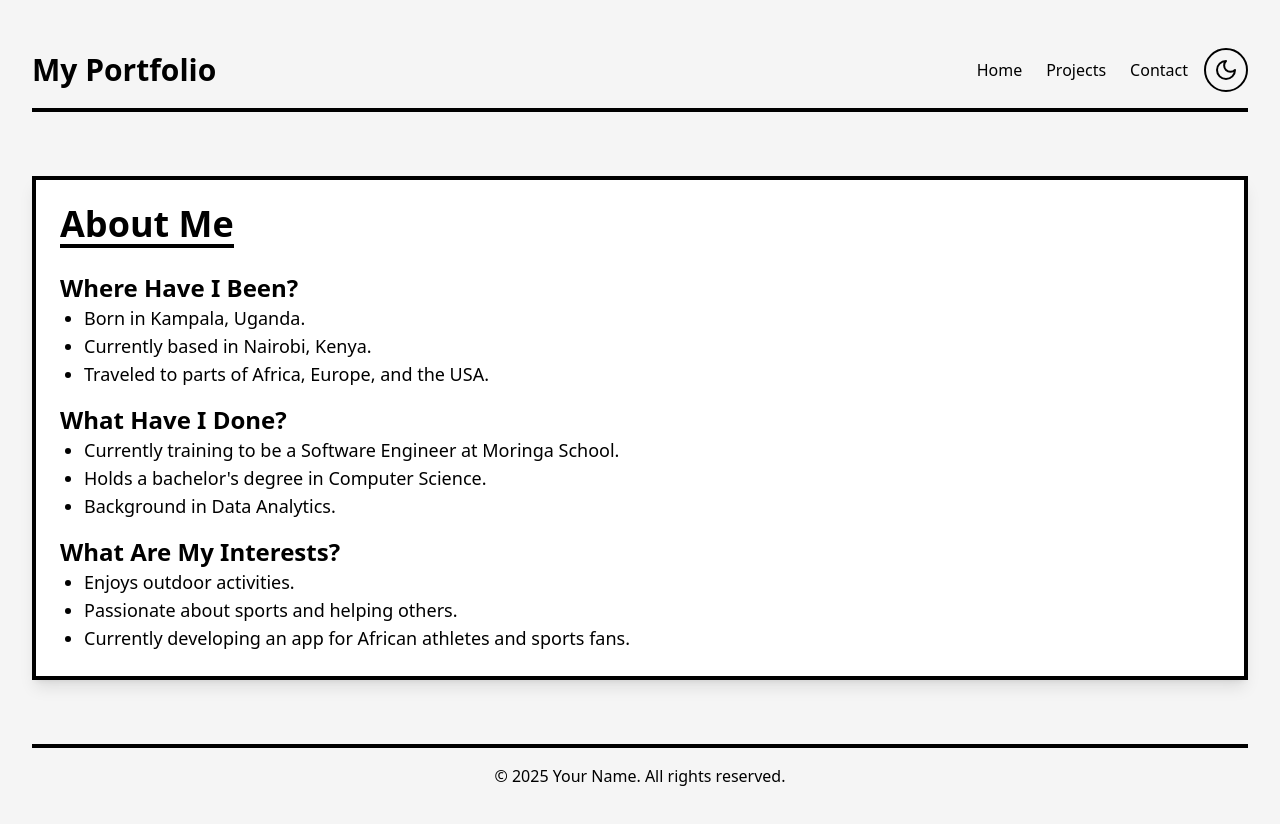
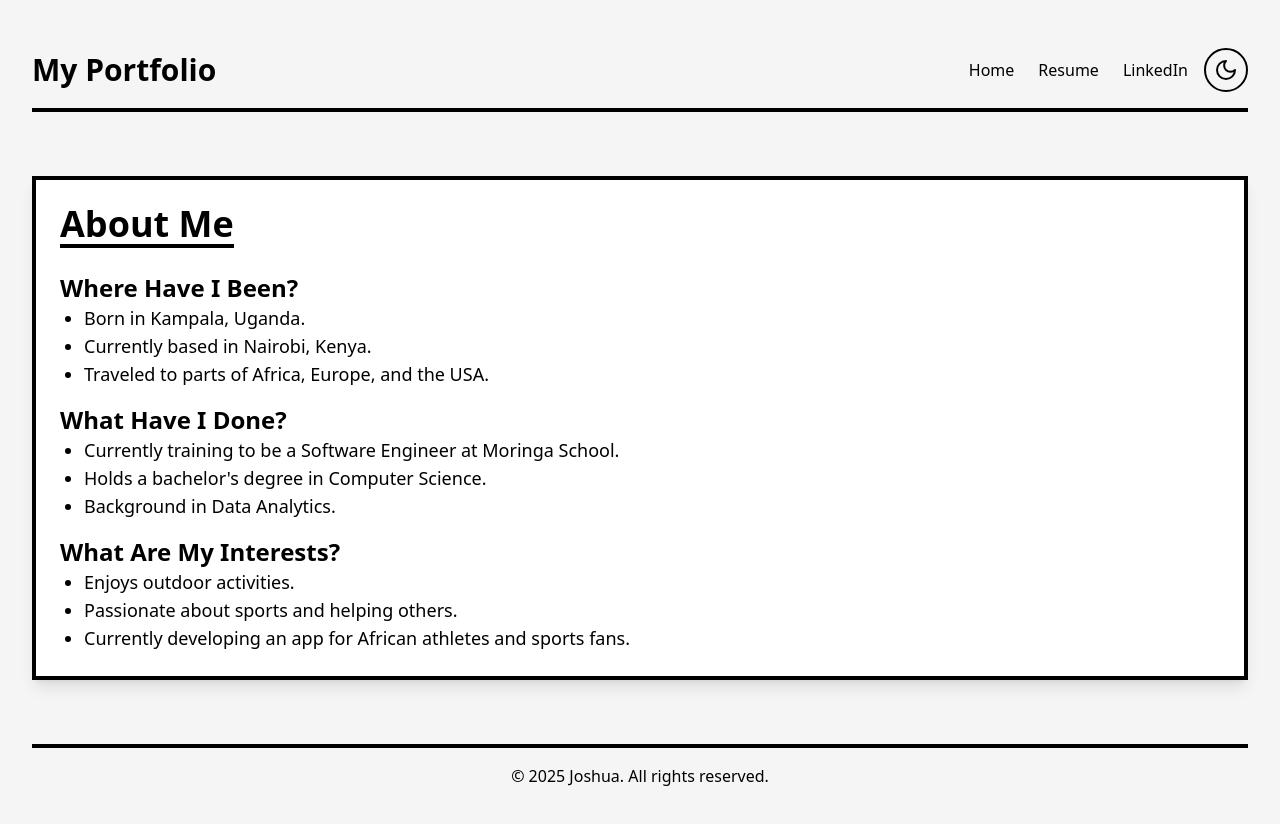
Before and after one commit to jssem001/portfolio2, a React (Create React App) app in the folder my-app/: page /aboutme in a window 1280 px wide. Shown: the top 824 px of the page. Built offline with nearby package versions, Linux system fonts and the light colour scheme.

Commit message:
about page adjustments

```diff
--- a/my-app/public/index.html
+++ b/my-app/public/index.html
@@ -2,14 +2,14 @@
 <html lang="en">
   <head>
     <meta charset="utf-8" />
-    <link rel="icon" href="%PUBLIC_URL%/favicon.ico" />
+    <!-- <link rel="icon" href="%PUBLIC_URL%/favicon.ico" /> -->
     <meta name="viewport" content="width=device-width, initial-scale=1" />
     <meta name="theme-color" content="#000000" />
     <meta
       name="description"
       content="Web site created using create-react-app"
     />
-    <link rel="apple-touch-icon" href="%PUBLIC_URL%/logo192.png" />
+    <!-- <link rel="apple-touch-icon" href="%PUBLIC_URL%/logo192.png" /> -->
     <!--
       manifest.json provides metadata used when your web app is installed on a
       user's mobile device or desktop. See https://developers.google.com/web/fundamentals/web-app-manifest/
@@ -24,7 +24,7 @@
       work correctly both with client-side routing and a non-root public URL.
       Learn how to configure a non-root public URL by running `npm run build`.
     -->
-    <title>React App</title>
+    <title>Josh's Porfolio</title>
   </head>
   <body>
     <noscript>You need to enable JavaScript to run this app.</noscript>
--- a/my-app/src/App.jsx
+++ b/my-app/src/App.jsx
@@ -4,6 +4,7 @@ import React from 'react';
 import { BrowserRouter as Router, Route, Routes } from "react-router-dom";
 import Portfolio from './portfolio';
 import About from './aboutme';
+// import Resume from "./src/docs/Joshua_Ssemwanga_CV.pdf";
 
 function App() {
   return (
@@ -11,6 +12,7 @@ function App() {
       <Routes>
         <Route path="/" element={<Portfolio />}/>
         <Route path="/aboutme" element={<About />}/>
+        {/* <Route path="/resume" element={<Resume />}/> */}
       </Routes>
     </Router>
   );
--- a/my-app/src/aboutme.jsx
+++ b/my-app/src/aboutme.jsx
@@ -22,8 +22,8 @@ const About = () => {
         <nav className="flex items-center gap-4">
           <ul className="flex gap-6">
             <Link to="/"><li className="hover:underline cursor-pointer">Home</li></Link>
-            <li className="hover:underline cursor-pointer">Projects</li>
-            <li className="hover:underline cursor-pointer">Contact</li>
+            <a href="https://drive.google.com/file/d/1vT4DZjWVj-AT1omgoEqJ-tQE9G1cZhMq/view?usp=sharing" target="_blank"><li className="hover:underline cursor-pointer">Resume</li></a>
+            <a href="https://www.linkedin.com/in/joshua-ssemwanga2001/" target="_blank"><li className="hover:underline cursor-pointer">LinkedIn</li></a>
           </ul>
           <button onClick={() => setDarkMode(!darkMode)} className="p-2 border-2 border-black rounded-full">
             {darkMode ? <Sun size={24} className="text-yellow-400" /> : <Moon size={24} className="text-black" />}
@@ -108,7 +108,7 @@ const About = () => {
 
       {/* Footer */}
       <footer className="mt-16 py-4 border-t-4 border-black text-center">
-        <p>&copy; 2025 Your Name. All rights reserved.</p>
+        <p>&copy; 2025 Joshua. All rights reserved.</p>
       </footer>
     </div>
   );
--- a/my-app/src/portfolio.jsx
+++ b/my-app/src/portfolio.jsx
@@ -23,7 +23,7 @@ const Portfolio = () => {
           <ul className="flex gap-6">
             <Link to="/aboutme"><li className="hover:underline cursor-pointer">About</li></Link>
             <li className="hover:underline cursor-pointer">Projects</li>
-            <li className="hover:underline cursor-pointer">Contact</li>
+            <a href="https://github.com/jssem001" target="_blank"><li className="hover:underline cursor-pointer">Github</li></a>
           </ul>
           <button onClick={() => setDarkMode(!darkMode)} className="p-2 border-2 border-black rounded-full">
             {darkMode ? <Sun size={24} className="text-yellow-400" /> : <Moon size={24} className="text-black" />}
@@ -50,30 +50,6 @@ const Portfolio = () => {
         </motion.button>
       </section>
 
-      {/* About Section */}
-      {/* <section className={`mt-16 p-6 border-4 border-black shadow-lg ${darkMode ? "bg-gray-900 text-white" : "bg-white text-black"}`}>
-        <h2 className="text-4xl font-bold border-b-4 border-black inline-block">About Me</h2>
-        <div className="mt-6 text-lg">
-          <h3 className="text-2xl font-bold">Where Have I Been?</h3>
-          <ul className="list-disc pl-6">
-            <li>Born in Kampala, Uganda.</li>
-            <li>Currently based in Nairobi, Kenya.</li>
-            <li>Traveled to parts of Africa, Europe, and the USA.</li>
-          </ul>
-          <h3 className="text-2xl font-bold mt-4">What Have I Done?</h3>
-          <ul className="list-disc pl-6">
-            <li>Currently training to be a Software Engineer at Moringa School.</li>
-            <li>Holds a bachelor's degree in Computer Science.</li>
-            <li>Background in Data Analytics.</li>
-          </ul>
-          <h3 className="text-2xl font-bold mt-4">What Are My Interests?</h3>
-          <ul className="list-disc pl-6">
-            <li>Enjoys outdoor activities.</li>
-            <li>Passionate about sports and helping others.</li>
-            <li>Currently developing an app for African athletes and sports fans.</li>
-          </ul>
-        </div>
-      </section> */}
 
       {/* Projects Section */}
       <section className="mt-16">
```
Also changed, not shown: 1 other file (tests, documents, lock files or other folders).
